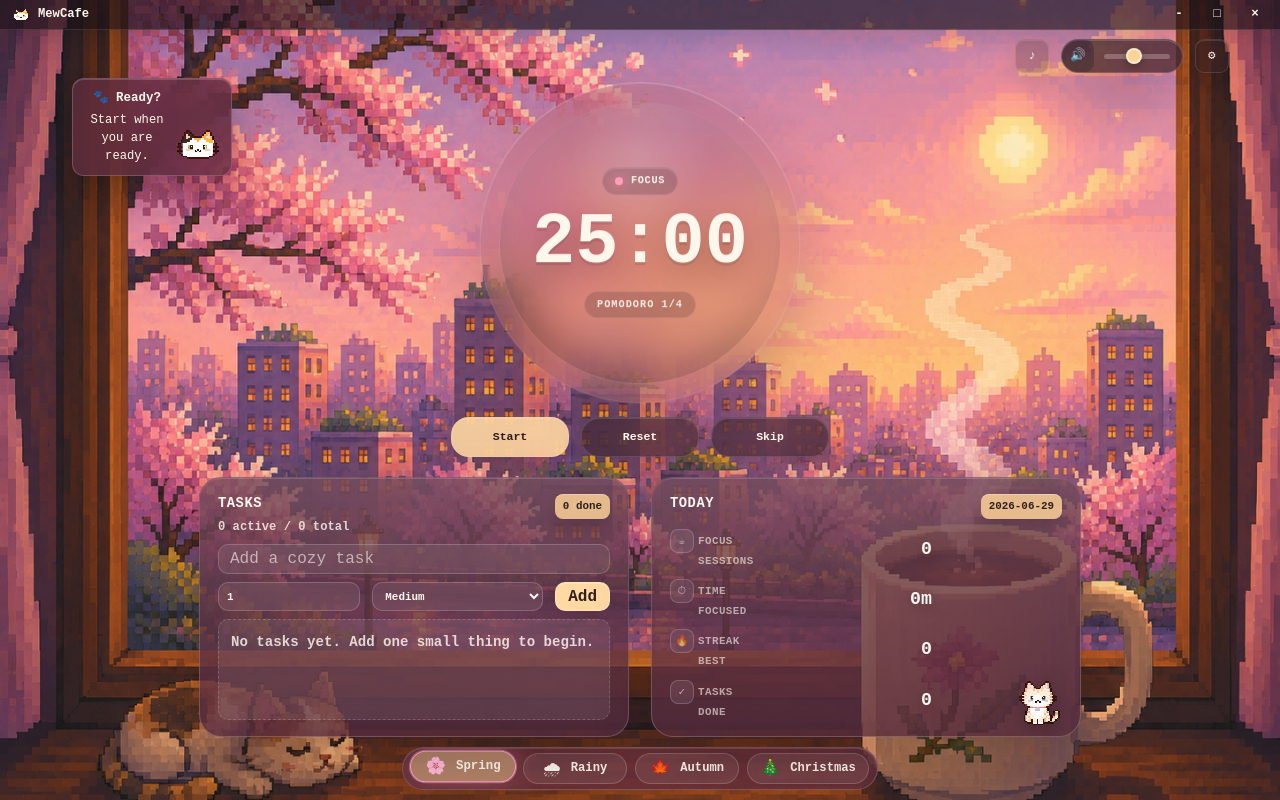
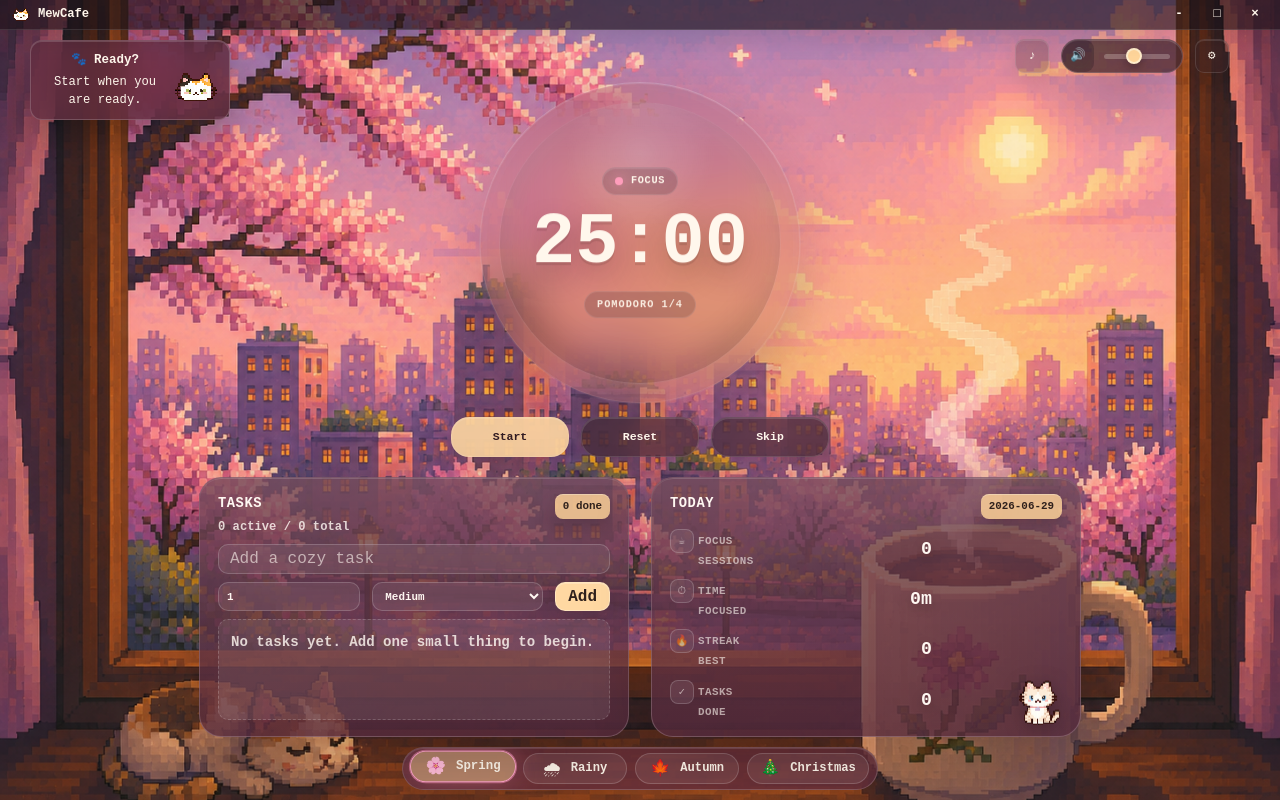
Before and after one commit to anisha-2905/Mewcafe, a React (Vite) app: page / in a window 1280 px wide. Built offline with nearby package versions, Linux system fonts and the light colour scheme.

Commit message:
Update FINAL MewCaf

```diff
--- a/src/styles/global.css
+++ b/src/styles/global.css
@@ -573,8 +573,8 @@ button {
     var(--shadow-large),
     inset 0 1px 0 rgba(255, 255, 255, 0.14);
 
-  backdrop-filter: blur(38px) saturate(180%);
-  -webkit-backdrop-filter: blur(38px) saturate(180%);
+  backdrop-filter: blur(22px) saturate(160%);
+  -webkit-backdrop-filter: blur(22px) saturate(160%);
 
   transition:
     background 250ms var(--ease-soft),
@@ -944,6 +944,17 @@ button {
   image-rendering: pixelated;
   pointer-events: none;
   filter: drop-shadow(0 4px 10px rgba(0,0,0,.25));
+  transform-origin: center bottom;
+  animation: sleepingCat 3.2s ease-in-out infinite;
+}
+@keyframes sleepingCat {
+  0%, 100% {
+    transform: scale(1);
+  }
+
+  50% {
+    transform: scale(1.03);
+  }
 }
 
 .stats-panel__grid {
@@ -1600,10 +1611,10 @@ button {
 }
 .focus-hint {
   position: absolute;
-  top: 48px;
-  left: 72px;
+  top: 10px;
+  left: 30px;
   z-index: 6;
-  width: 160px;
+  width: 200px;
   padding: 10px 12px;
   color: var(--theme-text);
 
@@ -1641,9 +1652,18 @@ button {
   height: 42px;
   object-fit: contain;
   image-rendering: pixelated;
-}
-.cat{
-    animation:
-        catFloat 3.5s ease-in-out infinite,
-        catBreathing 3.5s ease-in-out infinite;
-}
+  transform-origin: center bottom;
+  animation:
+    catBreathing 3s ease-in-out infinite,
+    catFloat 3s ease-in-out infinite;
+}
+@keyframes catBreathing {
+  0%,
+  100% {
+    transform: translateY(0);
+  }
+
+  50% {
+    transform: translateY(-2px);
+  }
+}
```
Also changed, not shown: electron/main.js (+5 -4 lines), 1 other file (tests, documents, lock files or other folders).
